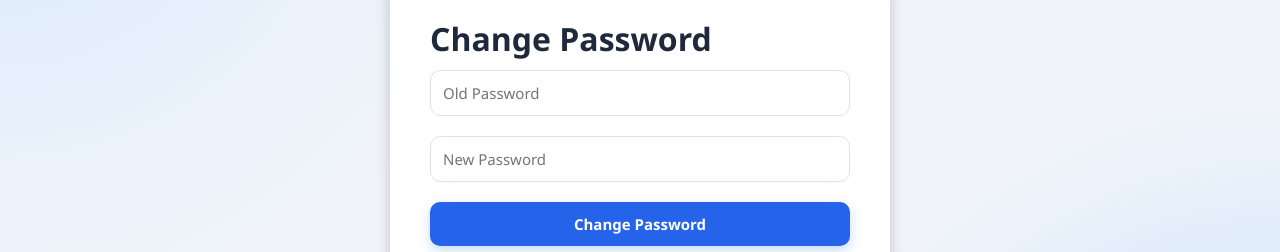
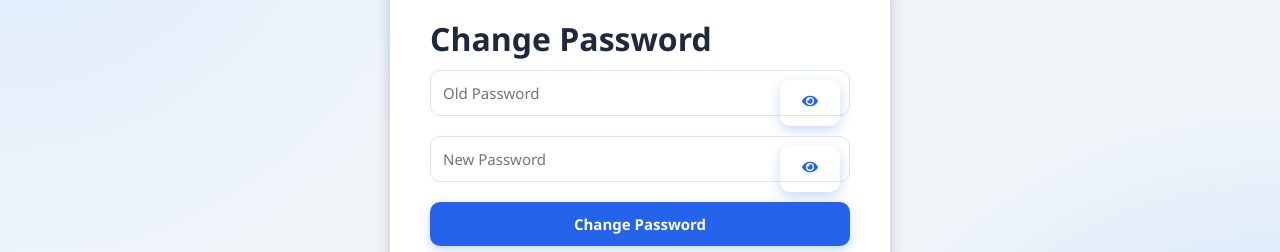
Before and after one commit to Smile2210katoch/impact-marketing-crm, a React (Vite) app in the folder frontend/: page /change-password in a window 1280 px wide. Shown: the part 189-441 px from the top of the page. Built offline with nearby package versions, Linux system fonts and the light colour scheme.

Commit message:
Add password visibility toggle to auth forms

```diff
--- a/frontend/src/pages/ChangePassword.jsx
+++ b/frontend/src/pages/ChangePassword.jsx
@@ -1,4 +1,5 @@
 import { useState } from "react";
+import { FaEye, FaEyeSlash } from "react-icons/fa";
 import Navbar from "../components/Navbar";
 import api from "../api/api";
 import PageWrapper from "../components/PageWrapper";
@@ -6,6 +7,8 @@ function ChangePassword() {
 
     const [oldPassword,setOldPassword]=useState("");
     const [newPassword,setNewPassword]=useState("");
+    const [showOldPassword,setShowOldPassword]=useState(false);
+    const [showNewPassword,setShowNewPassword]=useState(false);
 
     async function changePassword(){
 
@@ -55,9 +58,11 @@ function ChangePassword() {
 
         <h1>Change Password</h1>
 
+        <div style={styles.passwordWrapper}>
+
         <input
 
-        type="password"
+        type={showOldPassword?"text":"password"}
 
         placeholder="Old Password"
 
@@ -65,13 +70,33 @@ function ChangePassword() {
 
         onChange={(e)=>setOldPassword(e.target.value)}
 
-        style={styles.input}
+        style={{...styles.input, paddingRight:"44px"}}
 
         />
 
+        <button
+
+        type="button"
+
+        style={styles.toggleButton}
+
+        onClick={()=>setShowOldPassword(prev=>!prev)}
+
+        aria-label={showOldPassword?"Hide old password":"Show old password"}
+
+        >
+
+        {showOldPassword?<FaEyeSlash/>:<FaEye/>}
+
+        </button>
+
+        </div>
+
+        <div style={styles.passwordWrapper}>
+
         <input
 
-        type="password"
+        type={showNewPassword?"text":"password"}
 
         placeholder="New Password"
 
@@ -79,9 +104,27 @@ function ChangePassword() {
 
         onChange={(e)=>setNewPassword(e.target.value)}
 
-        style={styles.input}
+        style={{...styles.input, paddingRight:"44px"}}
 
         />
+
+        <button
+
+        type="button"
+
+        style={styles.toggleButton}
+
+        onClick={()=>setShowNewPassword(prev=>!prev)}
+
+        aria-label={showNewPassword?"Hide new password":"Show new password"}
+
+        >
+
+        {showNewPassword?<FaEyeSlash/>:<FaEye/>}
+
+        </button>
+
+        </div>
 
         <button
 
@@ -129,6 +172,21 @@ padding:"12px",
 marginBottom:"20px"
 },
 
+passwordWrapper:{
+position:"relative"
+},
+
+toggleButton:{
+position:"absolute",
+right:"10px",
+top:"10px",
+background:"transparent",
+border:"none",
+color:"#2563eb",
+cursor:"pointer",
+fontSize:"16px"
+},
+
 button:{
 background:"#2563eb",
 color:"white",
--- a/frontend/src/pages/Login.css
+++ b/frontend/src/pages/Login.css
@@ -228,6 +228,34 @@ font-size:18px;
 
 }
 
+.input-group .password-toggle{
+
+background:transparent;
+
+border:none;
+
+color:#2563eb;
+
+cursor:pointer;
+
+display:flex;
+
+align-items:center;
+
+justify-content:center;
+
+padding:0;
+
+font-size:16px;
+
+}
+
+.input-group .password-toggle:hover{
+
+color:#1d4ed8;
+
+}
+
 .input-group input{
 
 border:none;
--- a/frontend/src/pages/Login.jsx
+++ b/frontend/src/pages/Login.jsx
@@ -5,7 +5,9 @@ import { motion } from "framer-motion";
 import {
     FaEnvelope,
     FaLock,
-    FaChartLine
+    FaChartLine,
+    FaEye,
+    FaEyeSlash
 } from "react-icons/fa";
 
 import api from "../api/api";
@@ -21,6 +23,7 @@ function Login() {
     });
 
     const [loading, setLoading] = useState(false);
+    const [showPassword, setShowPassword] = useState(false);
 
     function handleChange(e) {
 
@@ -144,13 +147,22 @@ function Login() {
                         <FaLock />
 
                         <input
-                            type="password"
+                            type={showPassword ? "text" : "password"}
                             name="password"
                             placeholder="Password"
                             value={form.password}
                             onChange={handleChange}
                             required
                         />
+
+                        <button
+                            type="button"
+                            className="password-toggle"
+                            onClick={() => setShowPassword((prev) => !prev)}
+                            aria-label={showPassword ? "Hide password" : "Show password"}
+                        >
+                            {showPassword ? <FaEyeSlash /> : <FaEye />}
+                        </button>
 
                     </div>
 
--- a/frontend/src/pages/Register.css
+++ b/frontend/src/pages/Register.css
@@ -228,6 +228,34 @@ font-size:18px;
 
 }
 
+.input-group .password-toggle{
+
+background:transparent;
+
+border:none;
+
+color:#2563eb;
+
+cursor:pointer;
+
+display:flex;
+
+align-items:center;
+
+justify-content:center;
+
+padding:0;
+
+font-size:16px;
+
+}
+
+.input-group .password-toggle:hover{
+
+color:#1d4ed8;
+
+}
+
 .input-group input{
 
 border:none;
--- a/frontend/src/pages/Register.jsx
+++ b/frontend/src/pages/Register.jsx
@@ -6,7 +6,9 @@ import {
     FaUser,
     FaEnvelope,
     FaLock,
-    FaChartLine
+    FaChartLine,
+    FaEye,
+    FaEyeSlash
 } from "react-icons/fa";
 
 import api from "../api/api";
@@ -21,6 +23,7 @@ function Register() {
         password: ""
 
     });
+    const [showPassword, setShowPassword] = useState(false);
 
     function handleChange(e) {
 
@@ -182,7 +185,7 @@ function Register() {
 
                         <input
 
-                            type="password"
+                            type={showPassword ? "text" : "password"}
 
                             name="password"
 
@@ -195,6 +198,22 @@ function Register() {
                             required
 
                         />
+
+                        <button
+
+                            type="button"
+
+                            className="password-toggle"
+
+                            onClick={() => setShowPassword((prev) => !prev)}
+
+                            aria-label={showPassword ? "Hide password" : "Show password"}
+
+                        >
+
+                            {showPassword ? <FaEyeSlash /> : <FaEye />}
+
+                        </button>
 
                     </div>
 
```
